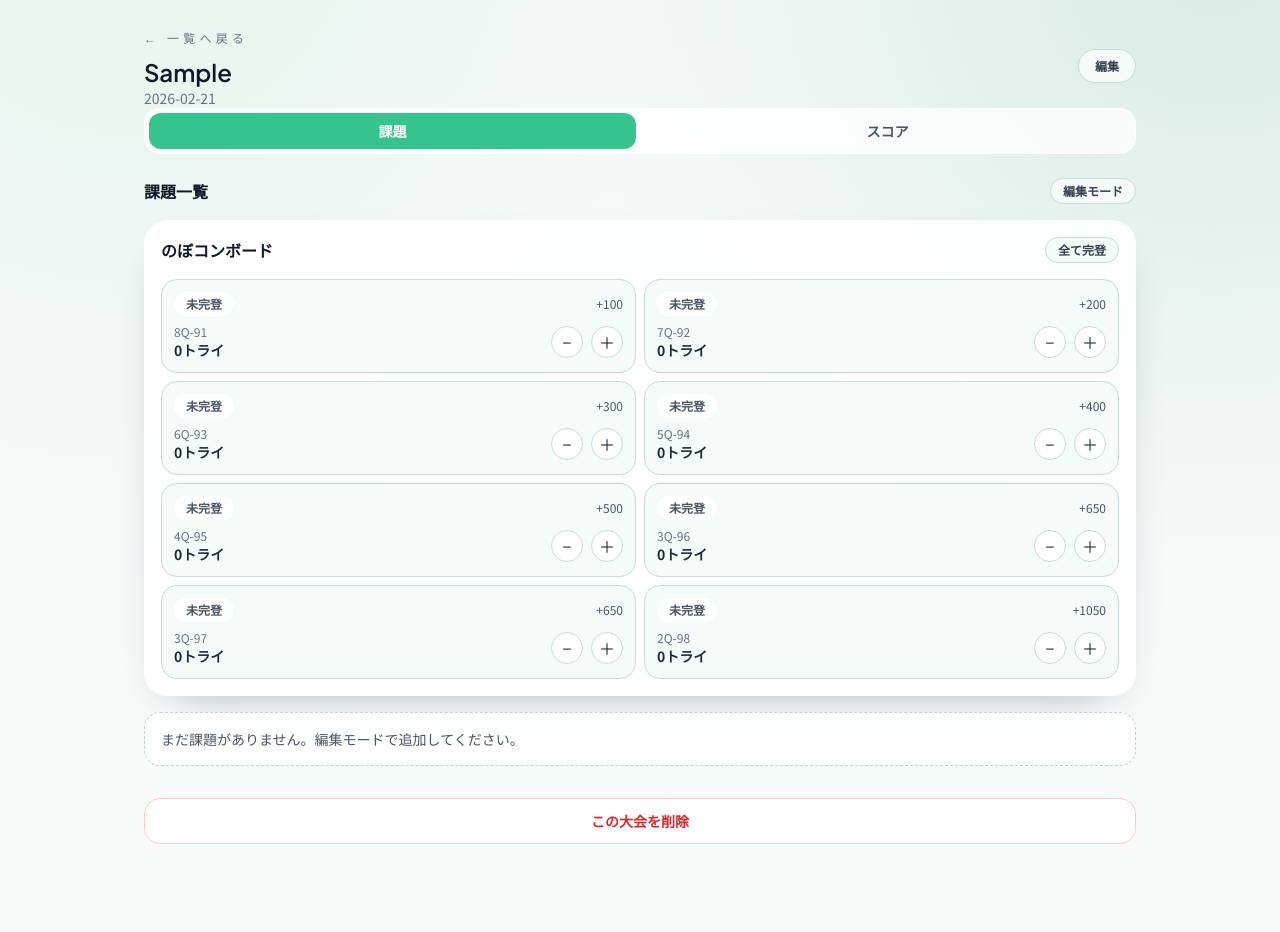
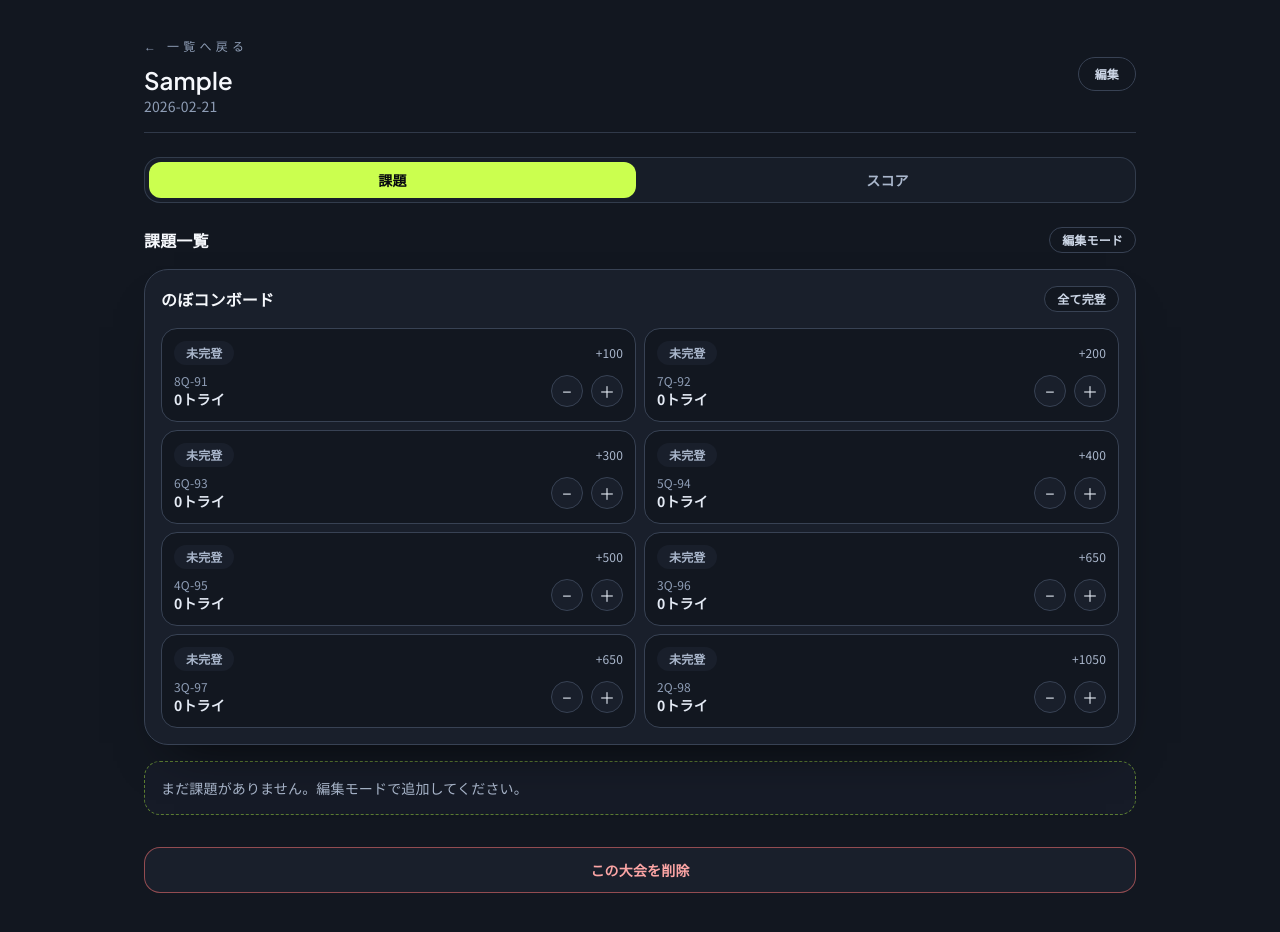
Before and after one commit to Olein-jp/nobocon-scorebook, a React (Vite) app: page /competitions/new in a window 1280 px wide. Both pictures are taken after typing "Sample" into the empty fields and a click on the button "保存して開始". Shown: the top 932 px of the page. Built offline with nearby package versions, Linux system fonts and the light colour scheme.

Commit message:
UIをダーク基調に刷新しヘッダーをロゴ風に整理

```diff
--- a/src/app.tsx
+++ b/src/app.tsx
@@ -245,7 +245,7 @@ function App() {
   return (
     <div className="min-h-screen">
       {!storageAvailable && (
-        <div className="sticky top-0 z-40 bg-amber-200 text-amber-900 text-sm px-4 py-2">
+        <div className="sticky top-0 z-40 border-b border-amber-300/70 bg-amber-200/95 px-4 py-2 text-sm text-amber-950">
           localStorageが利用できません。入力内容は保存されない可能性があります。
         </div>
       )}
--- a/src/components/BoardToggleGroup.tsx
+++ b/src/components/BoardToggleGroup.tsx
@@ -28,7 +28,7 @@ export default function BoardToggleGroup({ states, tries, onToggle, onAdjustTrie
           <div
             key={key}
             className={`rounded-2xl border px-3 py-3 text-sm transition ${
-              states[key] ? "border-moss-500 bg-moss-500/10" : "border-mint-300 bg-mint-50"
+              states[key] ? "border-moss-500/80 bg-accent-500/12" : "border-mint-300 bg-mint-50"
             }`}
           >
             <div className="flex items-center justify-between">
@@ -36,7 +36,7 @@ export default function BoardToggleGroup({ states, tries, onToggle, onAdjustTrie
                 type="button"
                 aria-pressed={states[key]}
                 className={`rounded-full px-3 py-1 text-xs font-semibold ${
-                  states[key] ? "bg-moss-500 text-white" : "bg-white text-ink-700"
+                  states[key] ? "bg-moss-500 text-night" : "bg-mint-100 text-ink-700"
                 }`}
                 onClick={() => onToggle(key)}
               >
@@ -52,14 +52,14 @@ export default function BoardToggleGroup({ states, tries, onToggle, onAdjustTrie
               <div className="flex items-center gap-2">
                 <button
                   type="button"
-                  className="h-8 w-8 rounded-full border border-mint-300 bg-white text-base"
+                  className="h-8 w-8 rounded-full border border-mint-300 bg-mint-100 text-base"
                   onClick={() => onAdjustTries(key, -1)}
                 >
                   −
                 </button>
                 <button
                   type="button"
-                  className="h-8 w-8 rounded-full border border-mint-300 bg-white text-base"
+                  className="h-8 w-8 rounded-full border border-mint-300 bg-mint-100 text-base"
                   onClick={() => onAdjustTries(key, 1)}
                 >
                   ＋
--- a/src/components/ScoreCard.tsx
+++ b/src/components/ScoreCard.tsx
@@ -8,7 +8,7 @@ const ScoreCard = forwardRef<HTMLDivElement, { competition: Competition; summary
   return (
     <div
       ref={ref}
-      className="rounded-3xl border border-white/80 bg-white p-6 shadow-card"
+      className="rounded-3xl border border-mint-300/85 bg-mint-100 p-6 shadow-card"
       style={{ minWidth: "320px" }}
     >
       <div className="flex items-center justify-between">
@@ -25,7 +25,7 @@ const ScoreCard = forwardRef<HTMLDivElement, { competition: Competition; summary
       </div>
 
       <div className="mt-4 grid grid-cols-2 gap-3">
-        <div className="rounded-2xl bg-accent-500 px-3 py-2 text-white">
+        <div className="rounded-2xl bg-accent-500 px-3 py-2 text-night">
           <p className="text-xs">合計トライ</p>
           <p className="text-xl font-bold">{formatNumber(summary.totalTries)}</p>
         </div>
--- a/src/components/ScoreSummary.tsx
+++ b/src/components/ScoreSummary.tsx
@@ -6,7 +6,7 @@ export default function ScoreSummary({ summary }: { summary: ScoreSummary }) {
   return (
     <div className="soft-card p-4">
       <div className="grid gap-3 sm:grid-cols-2">
-        <div className="rounded-2xl bg-accent-500 px-4 py-3 text-white">
+        <div className="rounded-2xl bg-accent-500 px-4 py-3 text-night">
           <p className="text-xs uppercase tracking-[0.4em]">Total</p>
           <p className="mt-2 text-3xl font-bold">{formatNumber(summary.totalPoints)}</p>
           <p className="text-sm">ランク: {summary.rank}</p>
--- a/src/components/Tabs.tsx
+++ b/src/components/Tabs.tsx
@@ -9,13 +9,13 @@ export type TabItem = {
 export default function Tabs({ items, activeId, onChange }: { items: TabItem[]; activeId: string; onChange: (id: string) => void }) {
   return (
     <div>
-      <div className="flex gap-2 rounded-2xl border border-white/80 bg-white/80 p-1 shadow-card">
+      <div className="mt-6 flex gap-2 rounded-2xl border border-mint-300/85 bg-mint-100/85 p-1 shadow-card">
         {items.map((item) => (
           <button
             key={item.id}
             type="button"
             className={`flex-1 rounded-xl px-4 py-2 text-sm font-semibold transition ${
-              activeId === item.id ? "bg-accent-500 text-white" : "text-ink-700 hover:bg-mint-50"
+              activeId === item.id ? "bg-accent-500 text-night" : "text-ink-700 hover:bg-mint-50"
             }`}
             aria-selected={activeId === item.id}
             aria-controls={`tab-panel-${item.id}`}
--- a/src/index.css
+++ b/src/index.css
@@ -5,17 +5,36 @@
 @tailwind utilities;
 
 :root {
-  color-scheme: light;
+  color-scheme: dark;
+  --color-bg: 8 11 16;
+  --color-bg-glow: 17 24 34;
+  --color-surface-1: 18 23 32;
+  --color-surface-2: 25 31 43;
+  --color-surface-3: 33 40 54;
+  --color-line: 56 66 84;
+  --color-line-soft: 42 51 67;
+  --color-line-strong: 78 90 112;
+  --color-text-strong: 246 248 252;
+  --color-text: 229 235 245;
+  --color-text-soft: 204 214 230;
+  --color-text-muted: 170 183 204;
+  --color-text-faint: 142 157 181;
+  --color-text-subtle: 116 130 153;
+  --color-accent: 203 255 79;
+  --color-accent-strong: 175 238 50;
+  --color-accent-soft: 138 190 58;
 }
 
 body {
   font-family: "Noto Sans JP", system-ui, sans-serif;
-  color: #1f2937;
+  color: rgb(var(--color-text));
   background:
-    radial-gradient(circle at 10% -10%, #e6f4ed 0%, transparent 45%),
-    radial-gradient(circle at 95% -5%, #d9ebe4 0%, transparent 42%),
-    #c7ddd5;
+    radial-gradient(circle at -5% -15%, rgba(var(--color-accent), 0.14) 0%, transparent 40%),
+    radial-gradient(circle at 110% -20%, rgba(var(--color-bg-glow), 0.95) 0%, transparent 46%),
+    radial-gradient(circle at 50% 120%, rgba(var(--color-surface-2), 0.55) 0%, transparent 44%),
+    rgb(var(--color-bg));
   min-height: 100vh;
+  letter-spacing: 0.01em;
 }
 
 ::-webkit-scrollbar {
@@ -23,17 +42,26 @@ body {
 }
 
 ::-webkit-scrollbar-thumb {
-  background: rgba(15, 23, 42, 0.2);
+  background: rgba(var(--color-line-strong), 0.6);
   border-radius: 999px;
 }
 
 button:focus-visible, a:focus-visible, input:focus-visible, select:focus-visible {
-  outline: 3px solid rgba(54, 196, 142, 0.45);
+  outline: 3px solid rgba(var(--color-accent), 0.5);
   outline-offset: 2px;
+}
+
+input,
+select {
+  color: rgb(var(--color-text-strong));
 }
 
 @layer components {
   .soft-card {
-    @apply rounded-3xl border border-white/80 bg-white/90 shadow-card;
+    @apply rounded-3xl border border-mint-300 bg-mint-100 shadow-card backdrop-blur-sm;
+  }
+
+  .accent-button {
+    @apply rounded-full bg-accent-500 px-4 py-2 font-semibold text-night transition hover:bg-accent-600;
   }
 }
--- a/src/routes/competition-detail.tsx
+++ b/src/routes/competition-detail.tsx
@@ -177,7 +177,7 @@ export default function CompetitionDetailRoute({ state, actions }: { state: AppS
           {problemEditMode && (
             <button
               type="button"
-              className="rounded-full bg-accent-500 px-3 py-1 text-xs font-semibold text-white"
+              className="rounded-full bg-accent-500 px-3 py-1 text-xs font-semibold text-night"
               onClick={handleAddProblem}
             >
               ＋ 課題追加
@@ -196,7 +196,7 @@ export default function CompetitionDetailRoute({ state, actions }: { state: AppS
 
       <div className="space-y-3">
         {competition.problems.length === 0 && (
-          <div className="rounded-2xl border border-dashed border-mint-500/60 bg-white/80 p-4 text-sm text-ink-700">
+          <div className="rounded-2xl border border-dashed border-mint-500/60 bg-mint-100/70 p-4 text-sm text-ink-700">
             まだ課題がありません。編集モードで追加してください。
           </div>
         )}
@@ -222,14 +222,14 @@ export default function CompetitionDetailRoute({ state, actions }: { state: AppS
               <div className="flex items-center gap-2">
                 <button
                   type="button"
-                  className="h-10 w-10 rounded-full border border-mint-300 bg-white text-lg"
+                  className="h-10 w-10 rounded-full border border-mint-300 bg-mint-100 text-lg"
                   onClick={() => adjustProblemTries(problem, -1)}
                 >
                   −
                 </button>
                 <button
                   type="button"
-                  className="h-10 w-10 rounded-full border border-mint-300 bg-white text-lg"
+                  className="h-10 w-10 rounded-full border border-mint-300 bg-mint-100 text-lg"
                   onClick={() => adjustProblemTries(problem, 1)}
                 >
                   ＋
@@ -293,7 +293,7 @@ export default function CompetitionDetailRoute({ state, actions }: { state: AppS
           </div>
           <button
             type="button"
-            className="rounded-full bg-accent-500 px-3 py-2 text-xs font-semibold text-white transition hover:bg-accent-600"
+            className="rounded-full bg-accent-500 px-3 py-2 text-xs font-semibold text-night transition hover:bg-accent-600"
             onClick={handleExportPng}
           >
             画像として保存
@@ -327,8 +327,8 @@ export default function CompetitionDetailRoute({ state, actions }: { state: AppS
   );
 
   return (
-    <div className="mx-auto max-w-5xl px-4 pb-24 pt-6">
-      <header className="flex flex-col gap-3 md:flex-row md:items-center md:justify-between">
+    <div className="mx-auto max-w-5xl px-4 pb-24 pt-8">
+      <header className="flex flex-col gap-3 border-b border-mint-300/80 pb-4 md:flex-row md:items-center md:justify-between">
         <div>
           <Link to="/" className="text-xs uppercase tracking-[0.35em] text-ink-600">
             ← 一覧へ戻る
@@ -336,13 +336,13 @@ export default function CompetitionDetailRoute({ state, actions }: { state: AppS
           {metaEditMode ? (
             <div className="mt-2 space-y-2">
               <input
-                className="w-full rounded-xl border border-mint-300 bg-white px-3 py-2 text-base"
+                className="w-full rounded-xl border border-mint-300 bg-mint-50 px-3 py-2 text-base"
                 value={metaTitle}
                 onChange={(event) => setMetaTitle(event.target.value)}
               />
               <input
                 type="date"
-                className="w-full rounded-xl border border-mint-300 bg-white px-3 py-2 text-base"
+                className="w-full rounded-xl border border-mint-300 bg-mint-50 px-3 py-2 text-base"
                 value={metaDate}
                 onChange={(event) => setMetaDate(event.target.value)}
               />
@@ -369,7 +369,7 @@ export default function CompetitionDetailRoute({ state, actions }: { state: AppS
               </button>
               <button
                 type="button"
-                className="rounded-full bg-accent-500 px-4 py-2 text-xs font-semibold text-white transition hover:bg-accent-600"
+                className="rounded-full bg-accent-500 px-4 py-2 text-xs font-semibold text-night transition hover:bg-accent-600"
                 onClick={handleSaveMeta}
               >
                 保存
@@ -403,7 +403,7 @@ export default function CompetitionDetailRoute({ state, actions }: { state: AppS
       <div className="mt-8">
         <button
           type="button"
-          className="w-full rounded-2xl border border-red-200 bg-white px-4 py-3 text-sm font-semibold text-red-600"
+          className="w-full rounded-2xl border border-red-400/55 bg-mint-100 px-4 py-3 text-sm font-semibold text-red-300"
           onClick={handleDeleteCompetition}
         >
           この大会を削除
--- a/tailwind.config.js
+++ b/tailwind.config.js
@@ -9,37 +9,37 @@ export default {
       },
       colors: {
         ink: {
-          950: "#111827",
-          900: "#1f2937",
-          800: "#374151",
-          700: "#4b5563",
-          600: "#6b7280",
-          500: "#9ca3af",
-          200: "#e5e7eb",
-          100: "#f3f4f6",
-          50: "#f9fafb",
+          950: "rgb(var(--color-text-strong) / <alpha-value>)",
+          900: "rgb(var(--color-text) / <alpha-value>)",
+          800: "rgb(var(--color-text-soft) / <alpha-value>)",
+          700: "rgb(var(--color-text-muted) / <alpha-value>)",
+          600: "rgb(var(--color-text-faint) / <alpha-value>)",
+          500: "rgb(var(--color-text-subtle) / <alpha-value>)",
+          200: "rgb(var(--color-line-soft) / <alpha-value>)",
+          100: "rgb(var(--color-surface-2) / <alpha-value>)",
+          50: "rgb(var(--color-surface-1) / <alpha-value>)",
         },
         accent: {
-          500: "#36c48e",
-          600: "#2bac7d",
+          500: "rgb(var(--color-accent) / <alpha-value>)",
+          600: "rgb(var(--color-accent-strong) / <alpha-value>)",
         },
         moss: {
-          500: "#36c48e",
-          600: "#2bac7d",
+          500: "rgb(var(--color-accent) / <alpha-value>)",
+          600: "rgb(var(--color-accent-strong) / <alpha-value>)",
         },
         mint: {
-          50: "#f5fbf8",
-          100: "#ebf6f1",
-          200: "#d9ebe4",
-          300: "#c7ddd5",
-          400: "#aed0c5",
-          500: "#8fbbaa",
+          50: "rgb(var(--color-surface-1) / <alpha-value>)",
+          100: "rgb(var(--color-surface-2) / <alpha-value>)",
+          200: "rgb(var(--color-surface-3) / <alpha-value>)",
+          300: "rgb(var(--color-line) / <alpha-value>)",
+          400: "rgb(var(--color-line-strong) / <alpha-value>)",
+          500: "rgb(var(--color-accent-soft) / <alpha-value>)",
         },
-        paper: "#f8fafa",
-        night: "#111827"
+        paper: "rgb(var(--color-surface-1) / <alpha-value>)",
+        night: "rgb(var(--color-bg) / <alpha-value>)",
       },
       boxShadow: {
-        card: "0 18px 45px -28px rgba(17, 24, 39, 0.45)",
+        card: "0 28px 50px -30px rgba(0, 0, 0, 0.72)",
       },
     },
   },
```
Also changed, not shown: src/components/ProblemEditorSheet.tsx (+8 -8 lines), src/routes/competition-new.tsx (+9 -6 lines), src/routes/home.tsx (+10 -8 lines), 5 other files (tests, documents, lock files or other folders).
